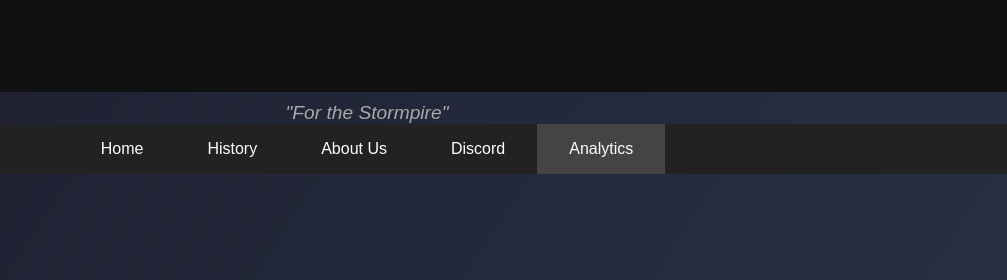
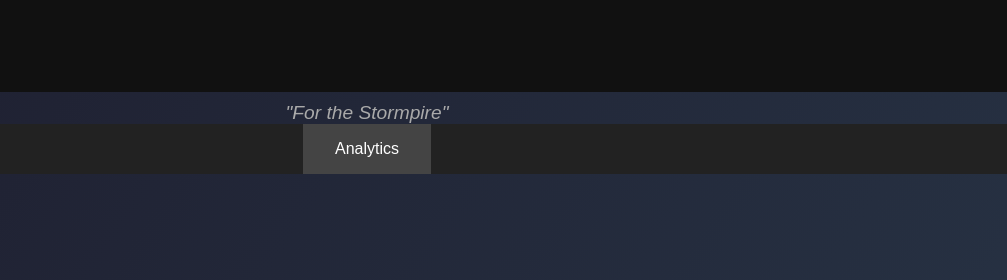
Before and after one commit to fes-iuss/tempest-analytics, a plain HTML site: page analytics/index.html in a window 1280 px wide. Shown: the top 280 px of the page, 273-1280 px from the left. Drawn offline with nearby package versions, Linux system fonts and the light colour scheme; files whose address does not match are found by name.

Commit message:
Update index.html

```diff
--- a/analytics/index.html
+++ b/analytics/index.html
@@ -166,10 +166,10 @@
   <div class="motto">"For the Stormpire"</div>
 
   <nav>
-    <button class="tab-btn" onclick="showTab('home')">Home</button>
+    <!--<button class="tab-btn" onclick="showTab('home')">Home</button>
     <button class="tab-btn" onclick="showTab('history')">History</button>
     <button class="tab-btn" onclick="showTab('about')">About Us</button>
-    <button class="tab-btn" onclick="showTab('discord')">Discord</button>
+    <button class="tab-btn" onclick="showTab('discord')">Discord</button>-->
     <button class="tab-btn active" onclick="showTab('analytics')">Analytics</button>
   </nav>
 
```
